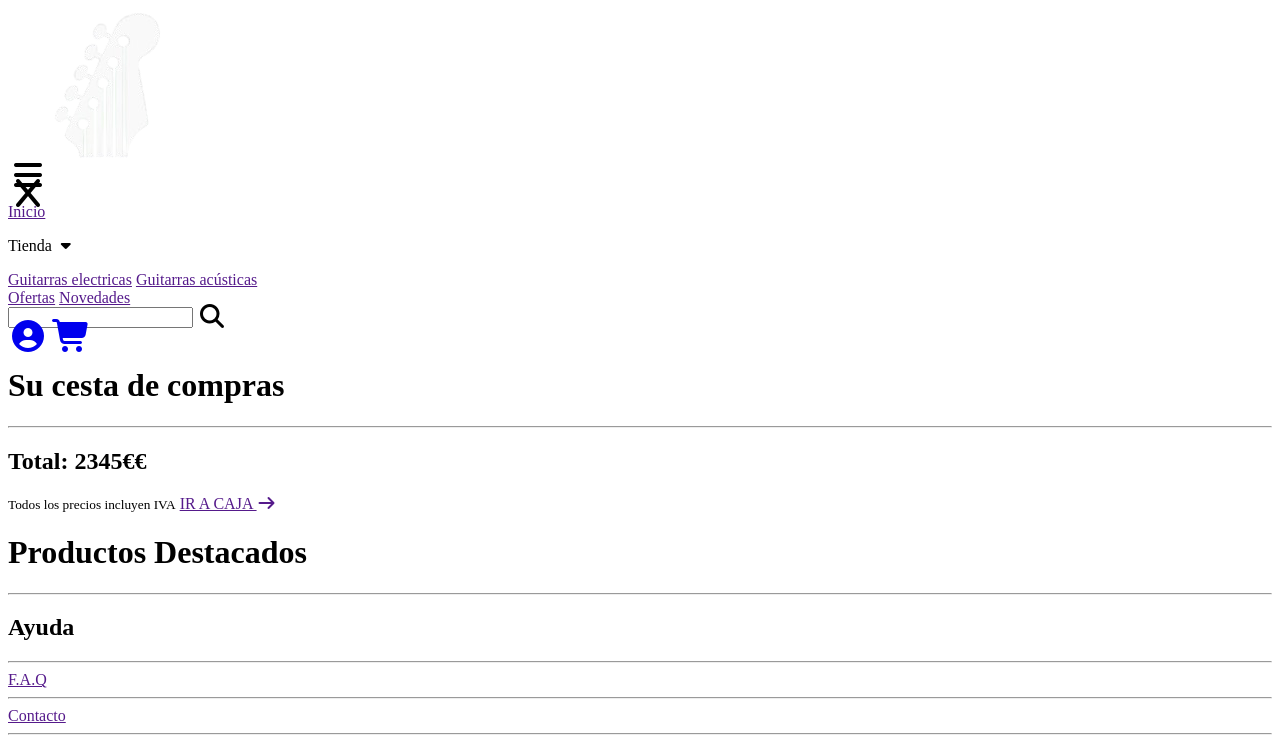
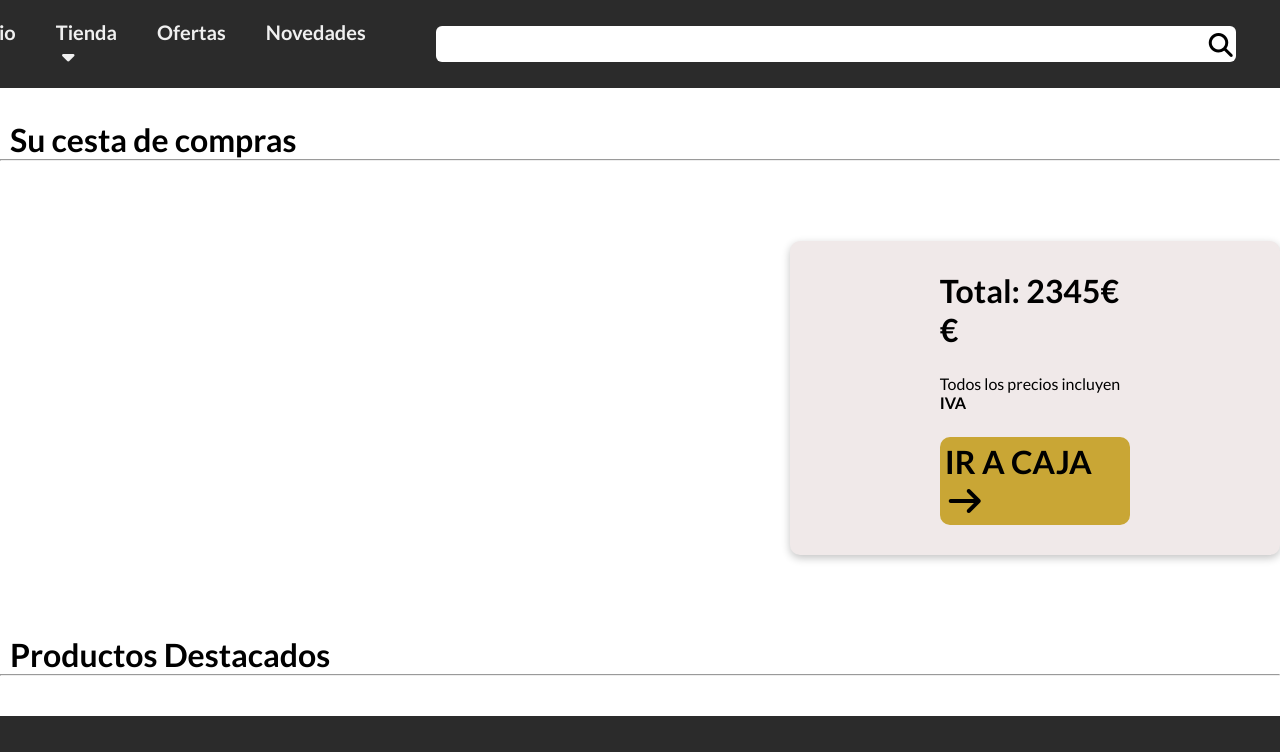
Before and after one commit to sp20960/ud3_activitat2_sam_pons, a plain HTML site: page views/shopping_cart.html in a window 1280 px wide. Shown: the top 752 px of the page. Drawn offline with Linux system fonts and the light colour scheme; files that its build step writes are made by us from their sources; no server answers; files whose address does not match are found by name.

Commit message:
Update shopping_cart.html

```diff
--- a/views/shopping_cart.html
+++ b/views/shopping_cart.html
@@ -5,9 +5,9 @@
     <meta charset="UTF-8">
     <meta name="viewport" content="width=device-width, initial-scale=1.0">
     <link rel="icon" type="image/x-icon" href="../assets/images/brand/favicon.png" type="image/x-icon">
-    <link rel="stylesheet" href="..//css/sass/cart.css">
+    <link rel="stylesheet" href="../css/sass/cart.css">
     <link href="../assets/fontawesome/css/fontawesome.css" rel="stylesheet">
-    <link href="../shop/assets/fontawesome/css/all.css" rel="stylesheet">
+    <link href="../assets/fontawesome/css/all.css" rel="stylesheet">
     <title>Carrito de Compra</title>
 </head>
 
@@ -146,4 +146,5 @@
     <script src="../js/shopping_cart.js"></script>
 </body>
 
+
 </html>
```
